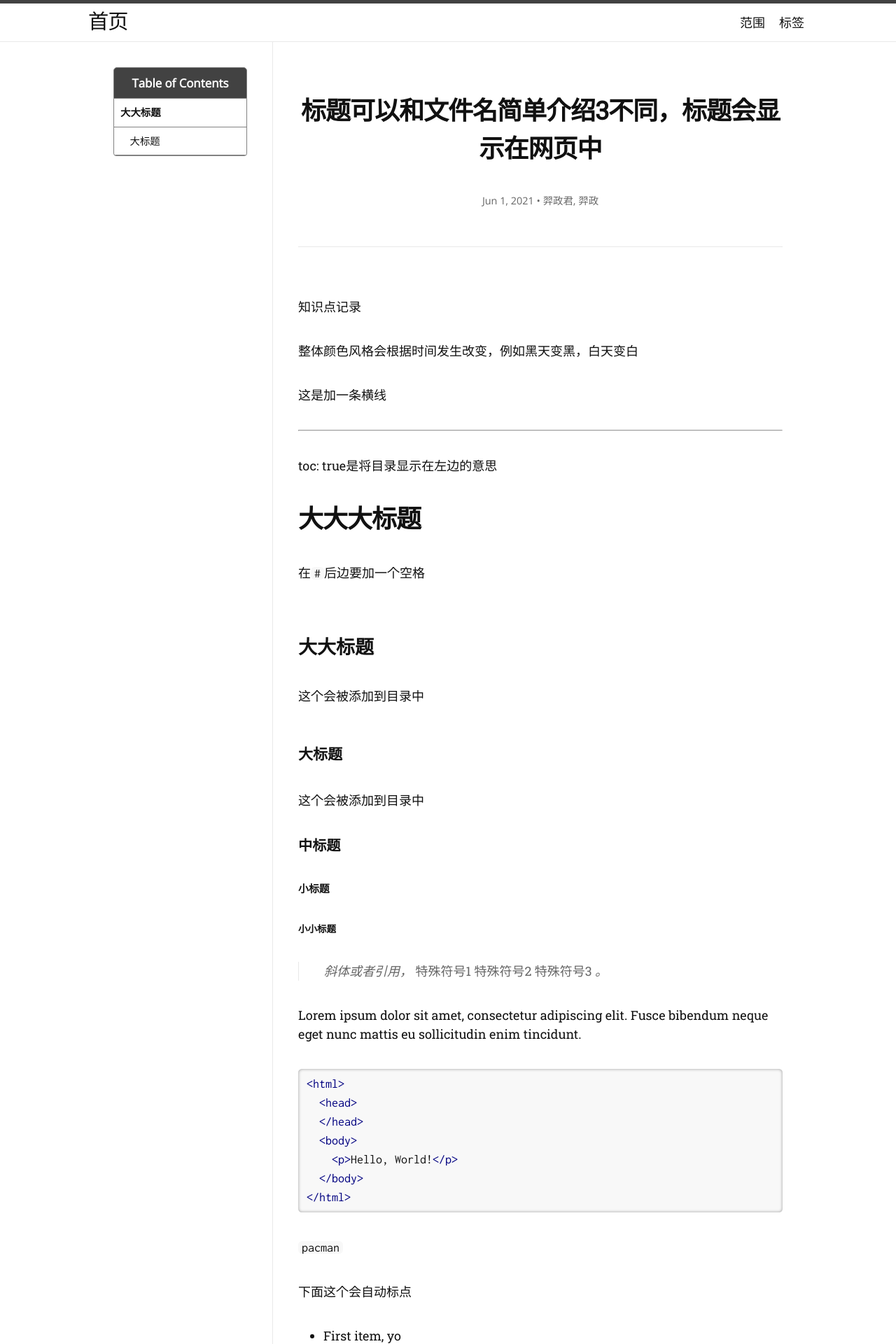
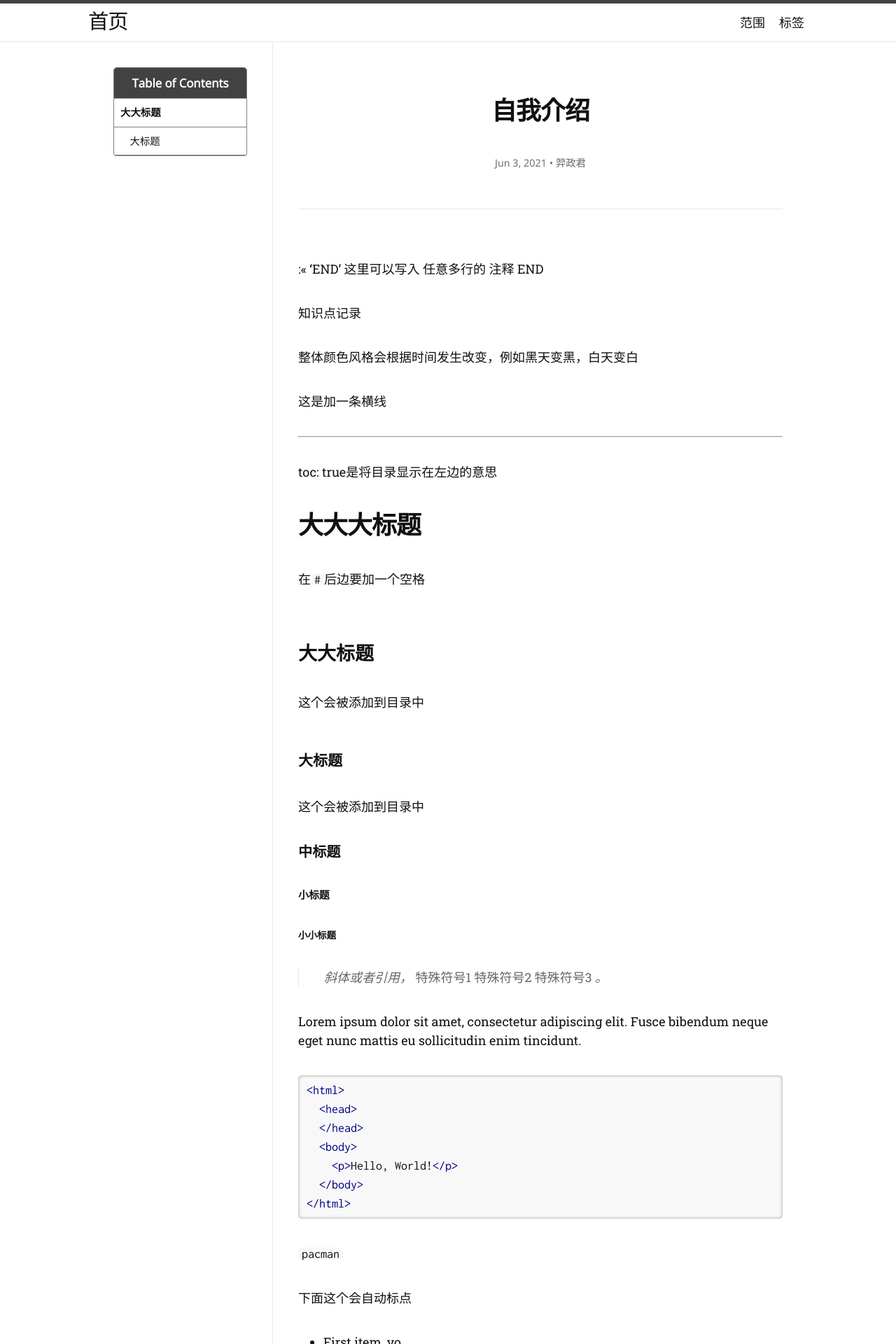
Before and after one commit to guohuanguohuan/helloyizhengjun.github.io, a Jekyll site: the page built from _posts/2021-06-03-这是自我介绍.md, in a window 1280 px wide. Shown: the top 1920 px of the page at 70% size. Built offline with Jekyll 4.4.1, drawn with Linux system fonts in a browser that asks for light colours; nearby versions of some CDN libraries; some web fonts are replaced; some of the changed text lies outside the part shown.

Commit message:
Update and rename 2021-06-01-简单介绍3.md to 2021-06-03-这是自我介绍.md

```diff
--- a/_posts/2021-06-01-简单介绍3.md
+++ b/_posts/2021-06-03-这是自我介绍.md
@@ -1,16 +1,19 @@
 ---
 layout: post
 toc: true
-title: "标题可以和文件名简单介绍3不同，标题会显示在网页中"
-categories: junk
-tags: [markdown, css, html]
+title: "自我介绍"
+categories: 自我介绍
+tags: [自我介绍]
 author:
   - 羿政君
-  - 羿政
 ---
 
 
-
+:<< 'END'
+这里可以写入
+任意多行的
+注释
+END
 
 
 知识点记录
```
